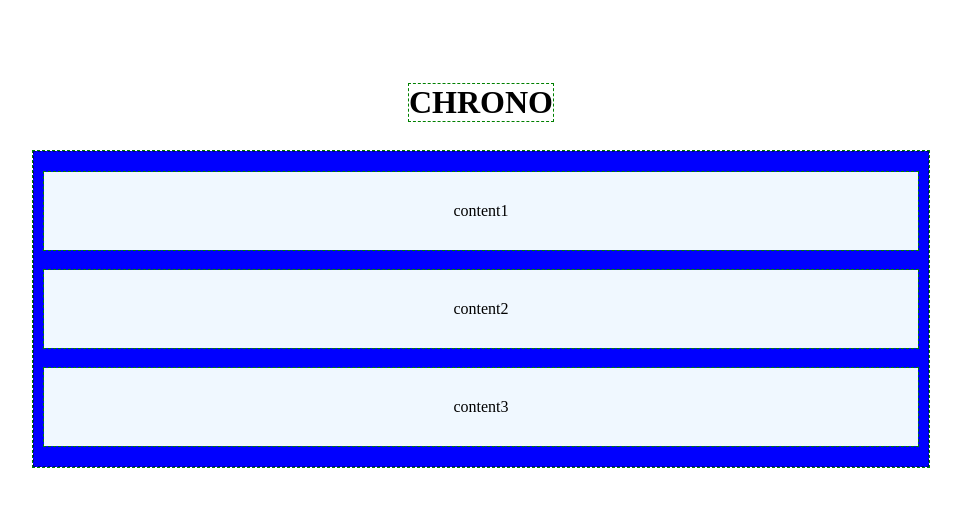
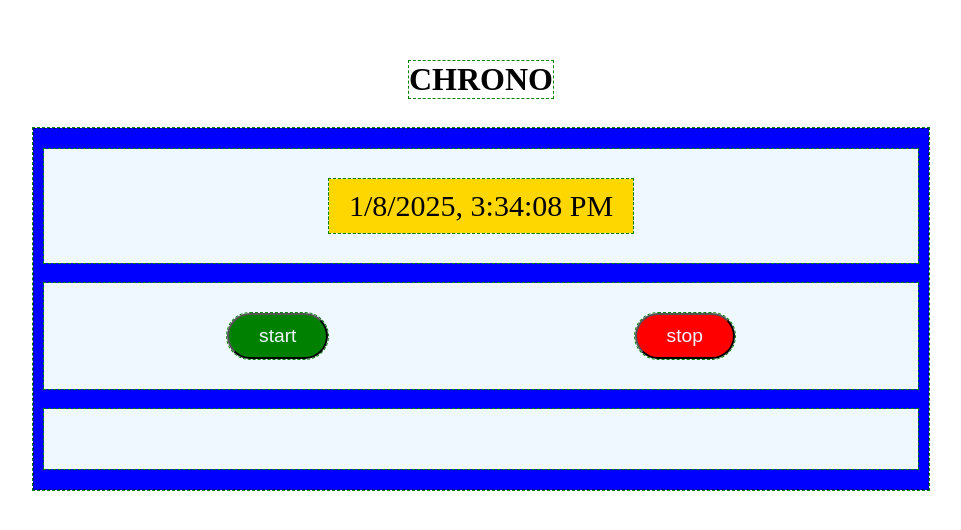
Before and after one commit to rocker-bell/chrono, a website: page src/index.html in a window 1280 px wide. Shown: the part 110-640 px from the top of the page, without its empty margins (159-1120 px from the left). Drawn offline with Linux system fonts and the light colour scheme.

Commit message:
Add chrono logicv with stop functionality

```diff
--- a/src/Scripts/app.js
+++ b/src/Scripts/app.js
@@ -0,0 +1,51 @@
+document.addEventListener('DOMContentLoaded', function () {
+    const analog = document.getElementById('analog');
+    const start_btn = document.getElementById('start-btn');
+    const stop_btn = document.getElementById('stop-btn');
+    const content3 = document.querySelector('.content3');
+
+    let timecontainer = document.createElement('span');
+    timecontainer.classList.add("time-container");
+    analog.appendChild(timecontainer);
+
+    function updateTime() {
+        let date = new Date();
+        let timestamp = date.toLocaleString('en-us', {
+            year: 'numeric',
+            month: 'numeric',
+            day: 'numeric',
+            hour: 'numeric',
+            minute: 'numeric',
+            second: 'numeric'
+        });
+        timecontainer.innerHTML = timestamp;
+    }
+
+    updateTime(); // Initial call to display the time immediately
+    let intervalId = setInterval(updateTime, 1000); // Update the time every second
+
+    stop_btn.addEventListener('click', function () {
+        clearInterval(intervalId); // Stop the interval
+        let date = new Date();
+        let timestamp = date.toLocaleString('en-us', {
+            year: 'numeric',
+            month: 'numeric',
+            day: 'numeric',
+            hour: 'numeric',
+            minute: 'numeric',
+            second: 'numeric'
+        });
+        let newTimeContainer = document.createElement('span');
+        newTimeContainer.classList.add("time-container");
+        newTimeContainer.innerHTML = timestamp;
+
+        const delete_btn = document.createElement('button');
+        delete_btn.setAttribute('id', 'delete-timestamp');
+        delete_btn.textContent = "Delete"
+        delete_btn.addEventListener('click', function() {
+            content3.removeChild(newTimeContainer)
+        })
+        newTimeContainer.appendChild(delete_btn)
+        content3.appendChild(newTimeContainer);
+    });
+});
--- a/src/Styles/style.css
+++ b/src/Styles/style.css
@@ -39,3 +39,55 @@ body {
     align-items: center;
 
 }
+
+.content2 {
+    display: flex;
+    justify-content: space-around;
+    align-items: center;
+    flex-direction: row;
+}
+
+.time-container {
+    padding: 10px 20px;
+    font-size: 30px;
+    background-color: gold;
+    display: flex;
+    justify-content: space-between;
+    align-items: center;
+}
+
+.btn {
+    color: aliceblue;
+    padding:  10px 30px;
+    border-radius: 50px;
+    font-size: larger;
+}
+
+.btn:hover {
+    color: yellow;
+}
+
+#start-btn {
+    background-color: green;
+}
+
+#stop-btn {
+    background-color: red;
+}
+
+.content3 {
+    display: flex;
+    flex-direction: column;
+    justify-content: center;
+    align-items: center;
+}
+
+
+
+#delete-timestamp {
+    padding: 5px 15px;
+    margin: 0 30px;
+    font-size: large;
+    background-color: red;
+    color: yellow;
+}
--- a/src/index.html
+++ b/src/index.html
@@ -10,9 +10,14 @@
     <h1>CHRONO</h1>
 
     <div class="wrapper">
-        <div class="content content1">content1</div>
-        <div class="content content2">content2</div>
-        <div class="content content3">content3</div>
+        <div class="content content1">
+            <div id="analog"></div>
+        </div>
+        <div class="content content2">
+            <button class="btn" id="start-btn">start</button>
+            <button class="btn" id="stop-btn">stop</button>
+        </div>
+        <div class="content content3"></div>
     </div>
 
 
```
